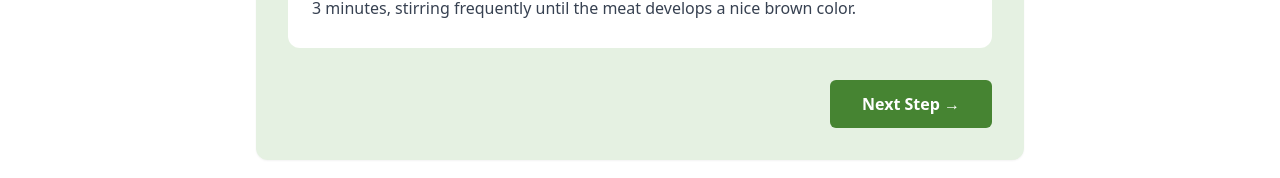
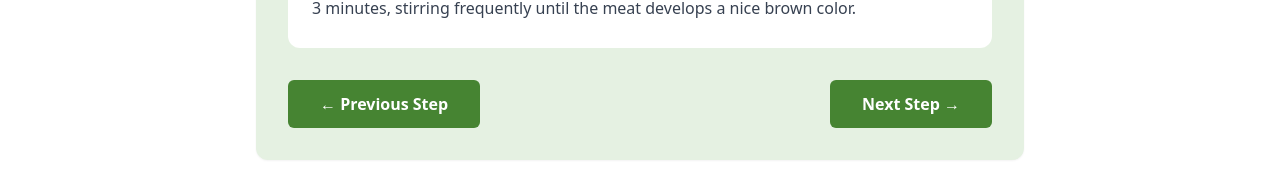
Before and after one commit to sochan707/JongKran-project, a React (Vite) app in the folder frontend/jongkran/: page /instruction/1 in a window 1280 px wide. Both pictures are taken after a click on the button "Next Step →". Shown: the part 896-1074 px from the top of the page. Built offline with nearby package versions, Linux system fonts and the light colour scheme.

Commit message:
add navigation buttons for recipe steps in Instruction component

```diff
--- a/frontend/jongkran/src/pages/Instruction.jsx
+++ b/frontend/jongkran/src/pages/Instruction.jsx
@@ -136,8 +136,22 @@ export default function Instruction() {
                 </p>
               </div>
 
+
               {/* Buttons */}
-              <div className="flex justify-end mt-8">
+              <div className="flex justify-between mt-8">
+                {/* Previous Button */}
+                {step > 0 ? (
+                  <button
+                    onClick={() => setStep(step - 1)}
+                    className="bg-[#468432] hover:bg-[#1A5C05] text-white px-8 py-3 rounded-md font-bold transition"
+                  >
+                    ← Previous Step
+                  </button>
+                ) : (
+                  <div />
+                )}
+
+                {/* Next / Complete Button */}
                 {step < steps.length - 1 ? (
                   <button
                     onClick={() => setStep(step + 1)}
```
